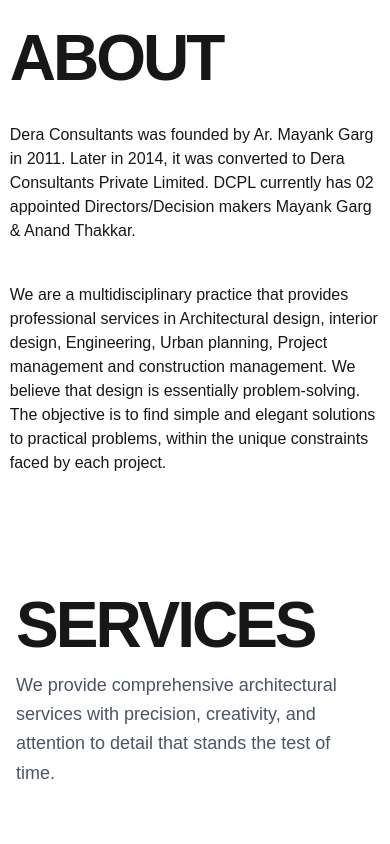
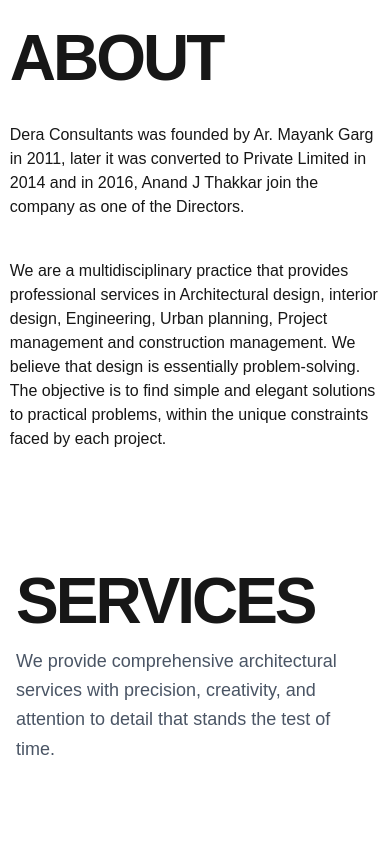
Before and after one commit to vibe008/dcpl, a Next.js app: page / in a window 390 px wide. Shown: the part 920-1764 px from the top of the page. Built offline with nearby package versions, Linux system fonts and the light colour scheme.

Commit message:
complete changes

```diff
--- a/src/Components/About.js
+++ b/src/Components/About.js
@@ -8,11 +8,7 @@
             </div>
             <div className="w-[100%] lg:w-[50%] flex flex-col lg:flex-row gap-5 lg:gap-13">
                 <div className="w-[100%] lg:w-[50%] my-5 lg:my-0">
-                    <p className="lg:text-[.875rem] md:text-[2.5rem]  sm:text-[1rem]"> Dera Consultants was founded by Ar. Mayank Garg in 2011.
-                        Later in 2014, it was converted to Dera Consultants Private
-                        Limited.
-                        DCPL currently has 02 appointed Directors/Decision makers
-                        Mayank Garg & Anand Thakkar.</p>
+                    <p className="lg:text-[.875rem] md:text-[2.5rem]  sm:text-[1rem]"> Dera Consultants was founded by Ar. Mayank Garg in 2011, later it was converted to Private Limited in 2014 and in 2016, Anand J Thakkar join the company as one of the Directors.</p>
                 </div>
                 <div className="w-[100%] lg:w-[50%]">
                     <p className="lg:text-[.875rem] md:text-[2.5rem]  sm:text-[1rem]"> We are a multidisciplinary practice that provides professional services in Architectural design,
--- a/src/Components/renderProjects.js
+++ b/src/Components/renderProjects.js
@@ -179,7 +179,7 @@
         "title": "GOVIND VIHAR",
         "content": "Govind Vihar Awasiya Yojna",
         "description": "PPP/Land-pooling residential scheme at Jait, Vrindavan",
-        "image": "/assets/ProjectImages/Govind_Vihar/Gv1.jpg",
+        "image": "/assets/ProjectImages/Govind_Vihar/Picture104-fotor-enhance-20250926121633.jpg",
         "year": "2024",
         "type": "Architecture",
         "status": "Ongoing",
@@ -597,7 +597,7 @@
         "title": "COMMERCIAL COMPLEX",
         "content": "Commercial Complex Development",
         "description": "Commercial complex construction project",
-        "image": "/assets/ProjectImages/commercial_Complex/Picture4_PhotoGrid.png",
+        "image": "/assets/ProjectImages/commercial_complex/Picture4_PhotoGrid.png",
         "year": "2022",
         "type": "Architecture",
         "status": "Completed",
--- a/src/app/About/page.js
+++ b/src/app/About/page.js
@@ -97,7 +97,7 @@
               <span className="font-semibold text-gray-900">
                 Ar. Mayank Garg & Anand Thakkar
               </span>{" "}
-              in 2011. Later in 2014, it was converted to Dera Consultants Private Limited.
+             in 2014 and in 2016, Anand J Thakkar join the company as one of the Director.
             </p>
 
             <p className="text-xl md:text-2xl leading-relaxed text-gray-700 max-w-4xl mx-auto">
```
